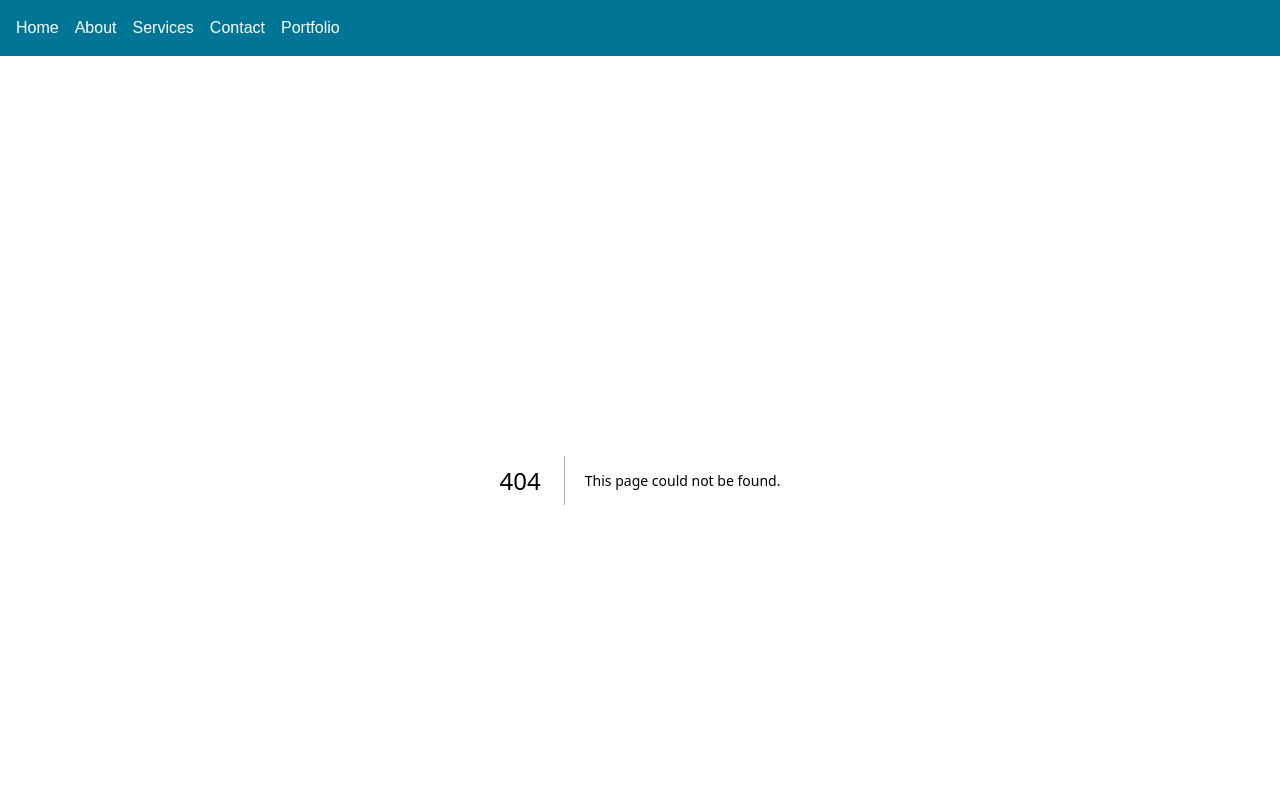
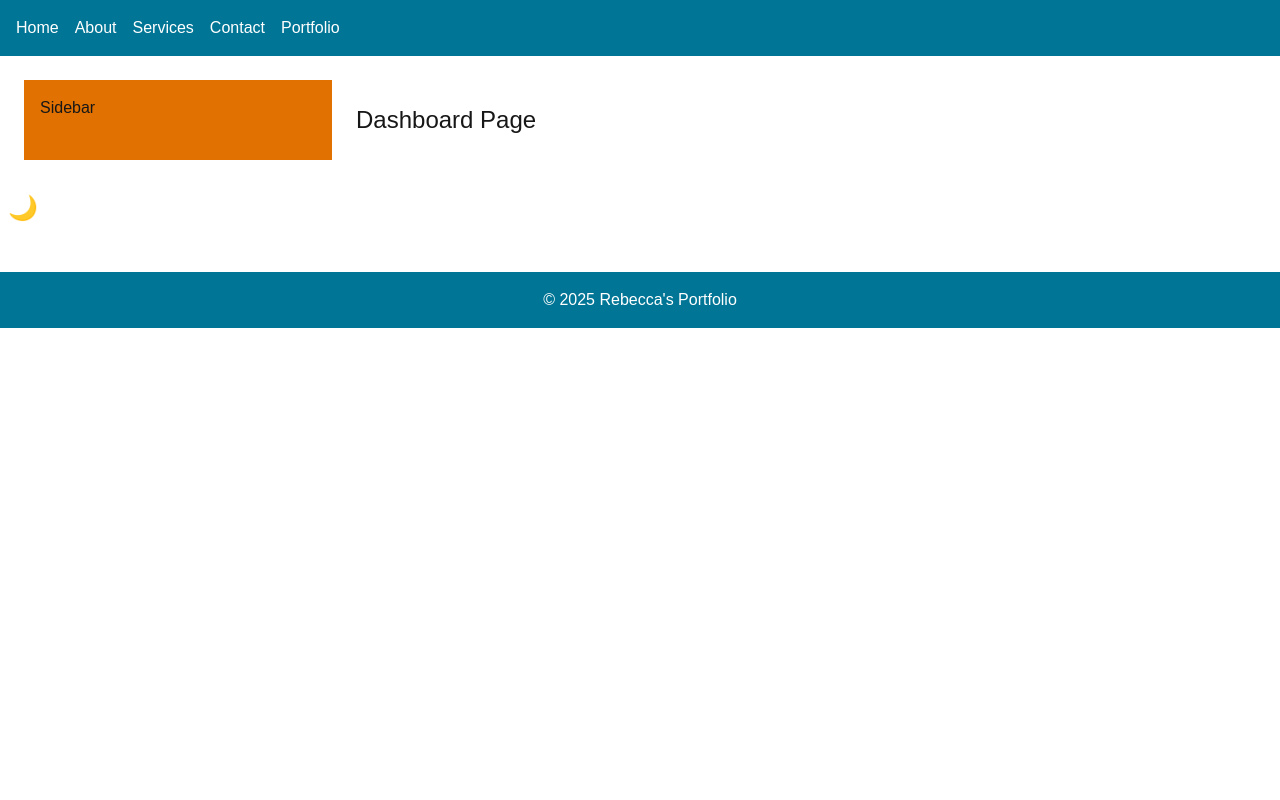
Before and after one commit to cyb3rr31a/nextjs-course, a Next.js app: page /dashboard in a window 1280 px wide. Before the commit this address had no page. Shown: the top 800 px of the page. Built offline with nearby package versions, Linux system fonts and the light colour scheme.

Commit message:
add: dashboard page

```diff
--- /dev/null
+++ b/app/dashboard/page.tsx
@@ -0,0 +1,3 @@
+export default function DashboardPage() {
+    return <h1 className="text-2xl">Dashboard Page</h1>
+}
```
